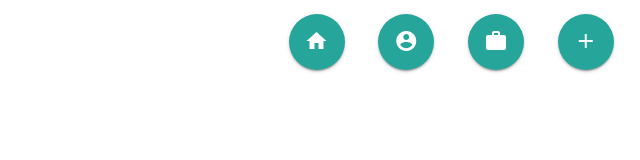
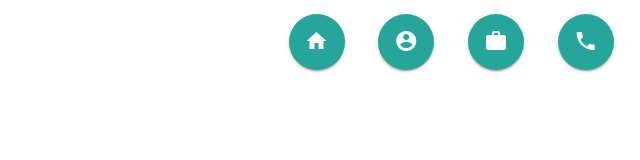
Before and after one commit to sgliniewicz/portfolio-website, a website: page src/index.html in a window 1280 px wide. Shown: the full height of the page, 640-1280 px from the left. Drawn offline with nearby package versions, Linux system fonts and the light colour scheme.

Commit message:
minor code changes

```diff
--- a/src/index.html
+++ b/src/index.html
@@ -12,15 +12,11 @@
   <link rel="stylesheet" href="css/materialize.min.css" rel="stylesheet">
   <link rel="stylesheet" href="css/styles.css" rel="stylesheet">
 
-  <!--[if lt IE 9]>
-    <script src="https://cdnjs.cloudflare.com/ajax/libs/html5shiv/3.7.3/html5shiv.js"></script>
-  <![endif]-->
 </head>
 
 <body>
 
-
-
+  <!-- Nav Bar -->
   <nav>
     <div class="container-wide">
       <div class="row">
@@ -41,7 +37,7 @@
                   <i class="material-icons">work</i>
                 </a>
                 <a href="#!" class="btn-floating btn-large scale-transition">
-                  <i class="material-icons">add</i>
+                  <i class="material-icons">phone</i>
                 </a>
               </li>
             </ul>
@@ -51,34 +47,7 @@
     </div>
   </nav>
 
-
-  <!--
-  <div>
-    <a href="#!user"><img class="circle" src="images/steven.jpg" style="width:56px; height:56px;"></a>
-      <a href="#!name"><span class="white-text name">Steven Gliniewicz</span></a>
-      <ul>
-        <li>
-          <a href="#!" class="btn-floating btn-large scale-transition">
-            <i class="material-icons">home</i>
-          </a>
-          <a href="#!" class="btn-floating btn-large scale-transition">
-            <i class="material-icons">account_circle</i>
-          </a>
-          <a href="#!" class="btn-floating btn-large scale-transition">
-            <i class="material-icons">work</i>
-          </a>
-          <a href="#!" class="btn-floating btn-large scale-transition">
-            <i class="material-icons">add</i>
-          </a>
-        </li>
-      </ul>
-  <div>
-
-    -->
-
-
-
-
+  <!-- JAVASCRIPT -->
   <script src="https://code.jquery.com/jquery-3.2.1.min.js"></script>
   <script src="js/materialize.min.js"></script>
   <script src="js/scripts.js"></script>
```
